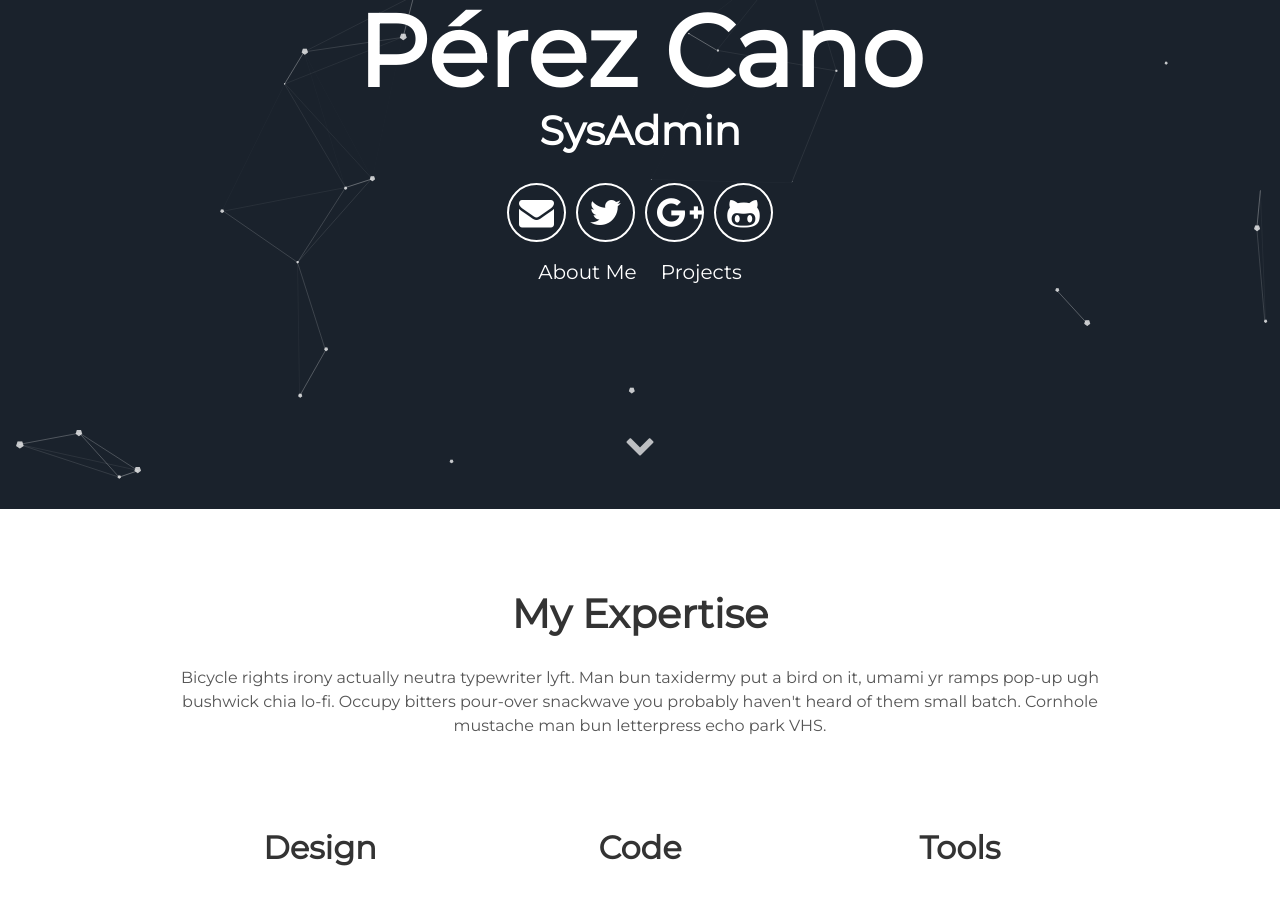
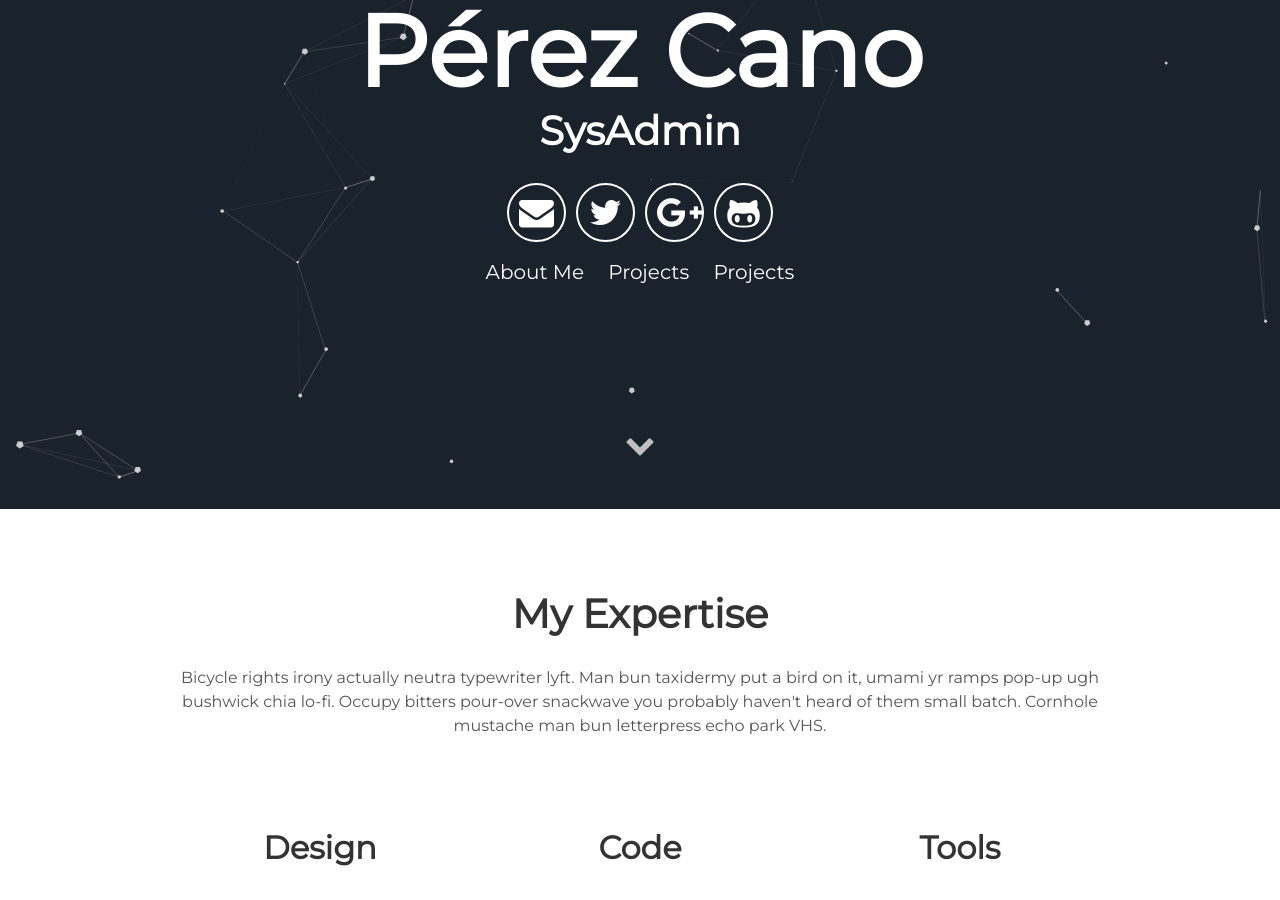
Before and after one commit to sialed/sialed.github.io, a Jekyll site: the page built from index.html, in a window 1280 px wide and 900 px high, scrolled down 391 px. Built offline with Jekyll 4.4.1, drawn with Linux system fonts in a browser that asks for light colours.

Commit message:
incluir link del blog

```diff
--- a/_includes/blog.html
+++ /dev/null
@@ -1,3 +0,0 @@
-<div class="header-links">
-   <a class="link" href="http://sialed.github.io/Blog">Blog</a>
-</div>
--- a/_includes/header.html
+++ b/_includes/header.html
@@ -13,6 +13,7 @@
       <div class="header-links">
         <a class="link" href="#about" data-scroll>About Me</a>
         <a class="link" href="#projects" data-scroll>Projects</a>
+        <a class="link" href="https://sialed.github.io/Blog" data-scroll>Projects</a>
       </div>
   </div>
   <a class="down" href="#about" data-scroll><i class="icon fa fa-chevron-down" aria-hidden="true"></i></a>
--- a/_layouts/default.html
+++ b/_layouts/default.html
@@ -9,9 +9,6 @@
       <section id="projects">
         {% include projects.html %}
       </section>
-      <section id="projects">
-        {% include blog.html %}
-      </section>
         {{ content }}
       {% include footer.html %}
   </body>
```
